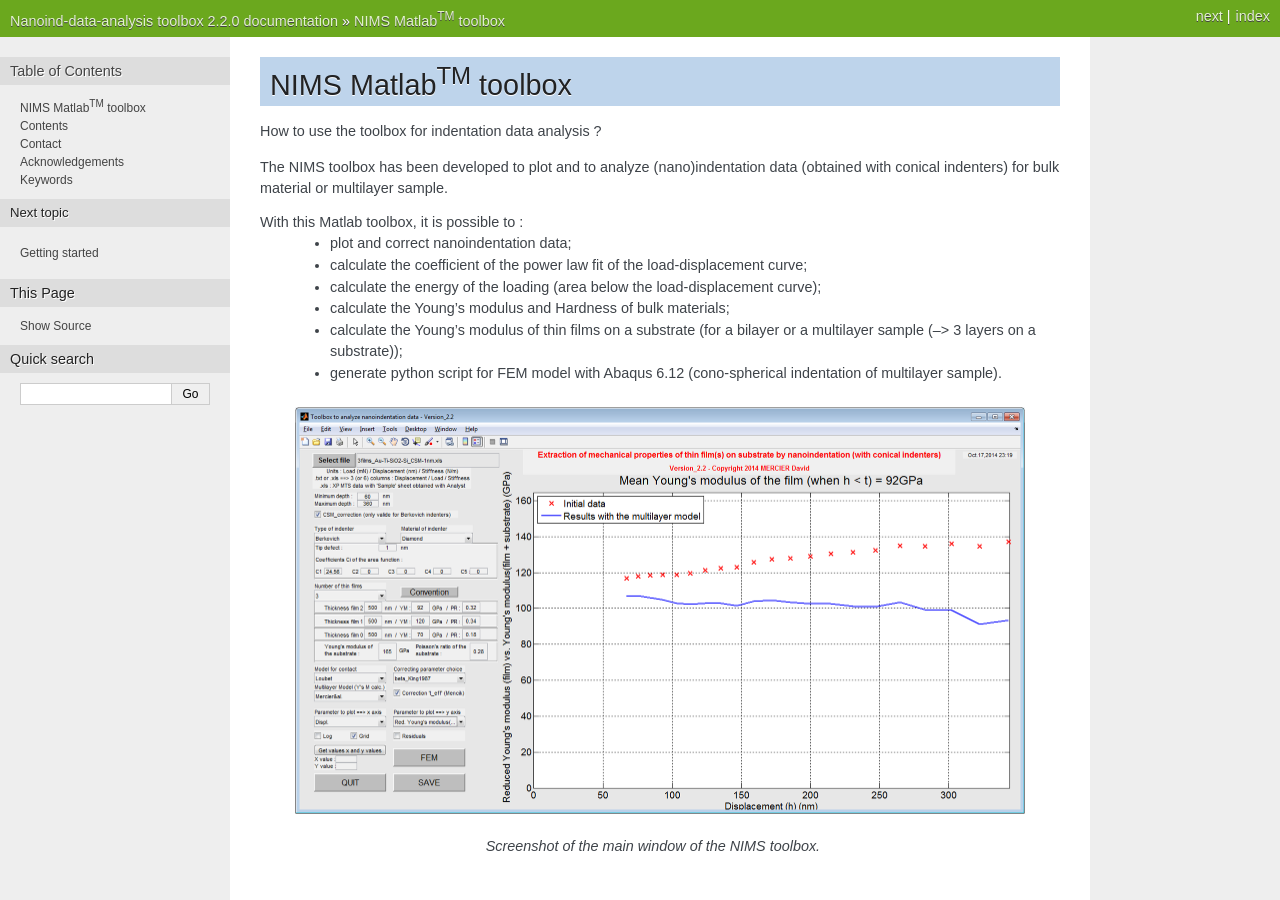
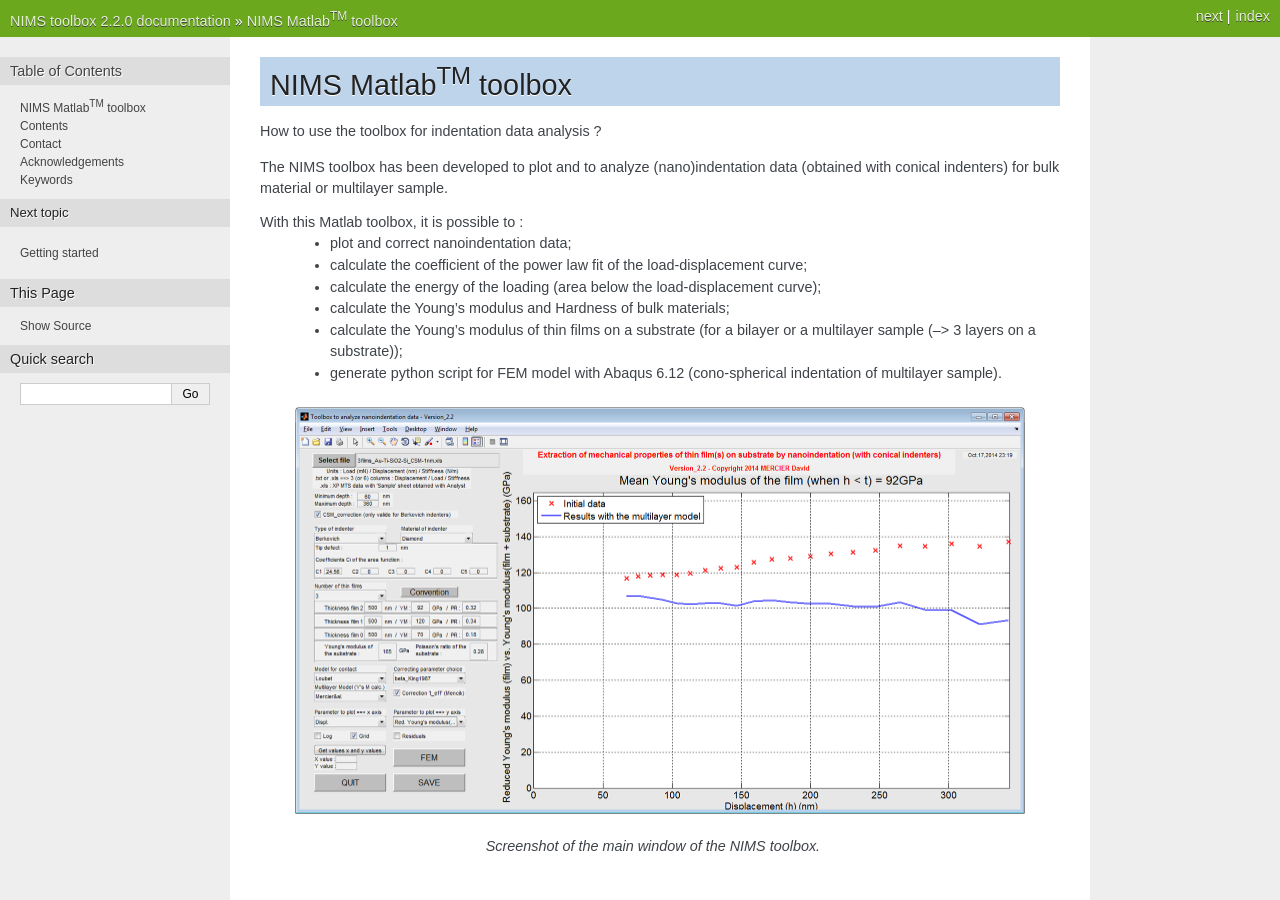
Before and after one commit to DavidMercier/NIMS, a Sphinx documentation site: the page built from doc/index.rst, in a window 1280 px wide and 900 px high. Built offline with Sphinx 7.4.7, drawn with Linux system fonts in a browser that asks for light colours; some of the changed text lies outside the part shown.

Commit message:
update conf.py from doc

```diff
--- a/doc/conf.py
+++ b/doc/conf.py
@@ -45,7 +45,7 @@
 master_doc = 'index'
 
 # General information about the project.
-project = u'Nanoind-data-analysis toolbox'
+project = u'NIMS toolbox'
 copyright = u'Copyright 2014 MERCIER David'
 
 # The version info for the project you're documenting, acts as replacement for
@@ -181,7 +181,7 @@
 #html_file_suffix = None
 
 # Output file base name for HTML help builder.
-htmlhelp_basename = 'nanoind-data-analysis_matlabdoc'
+htmlhelp_basename = 'NIMS_matlabdoc'
 
 
 # -- Options for LaTeX output ---------------------------------------------
@@ -201,7 +201,7 @@
 # (source start file, target name, title,
 #  author, documentclass [howto, manual, or own class]).
 latex_documents = [
-  ('index', 'nanoind-data-analysis_doc.tex', u'Nanoind-data-analysis Documentation',
+  ('index', 'NIMS_doc.tex', u'NIMS Documentation',
    u'Mercier D.', 'manual'),
 ]
 
@@ -231,7 +231,7 @@
 # One entry per manual page. List of tuples
 # (source start file, name, description, authors, manual section).
 man_pages = [
-  ('index', 'nanoind-data-analysis_doc.tex', u'Nanoind-data-analysis Documentation',
+  ('index', 'NIMS_doc.tex', u'NIMS Documentation',
    u'Mercier D.', 'manual'),
 ]
 
@@ -245,7 +245,7 @@
 # (source start file, target name, title, author,
 #  dir menu entry, description, category)
 texinfo_documents = [
-  ('index', 'nanoind-data-analysis_doc.tex', u'Nanoind-data-analysis Documentation',
+  ('index', 'NIMS_doc.tex', u'NIMS Documentation',
    u'Mercier D.', 'manual'),
 ]
 
```
